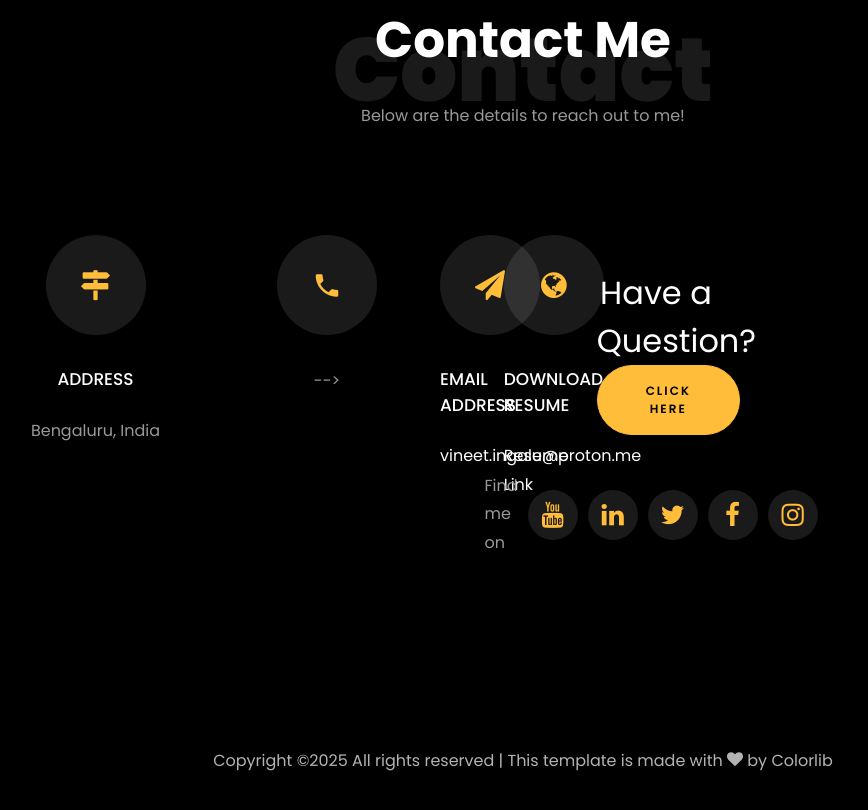
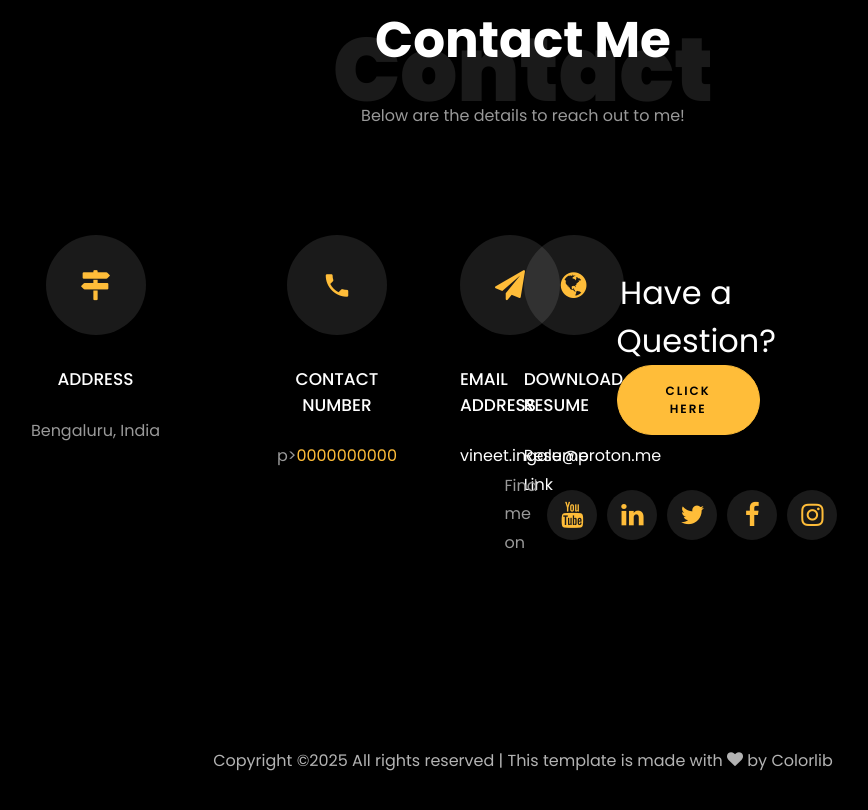
Before and after one commit to vineet-in/vineet-in.github.io, a plain HTML site: page index.html in a window 1280 px wide. Shown: the part 5336-6146 px from the top of the page, without its empty margins (117-985 px from the left). Drawn offline with Linux system fonts and the light colour scheme; files whose address does not match are found by name.

Commit message:
Update index.html

```diff
--- a/index.html
+++ b/index.html
@@ -506,10 +506,10 @@
           	<div class="align-self-stretch box p-4 text-center">
           		<div class="icon d-flex align-items-center justify-content-center">
           			<span class="icon-phone2"></span>
-<!--           		</div>
-<!--           		<h3 class="mb-4">Contact Number</h3> -->
-	            <!-- p><a href="tel://0101010101">+91 7767976323</a></p -->
-	          </div> -->
+          		</div>
+          		<h3 class="mb-4">Contact Number</h3>
+	            p><a href="tel://0101010101">0000000000</a></p
+	          </div>
           </div>
           <div class="col-md-6 col-lg-3 d-flex ftco-animate">
           	<div class="align-self-stretch box p-4 text-center">
```
